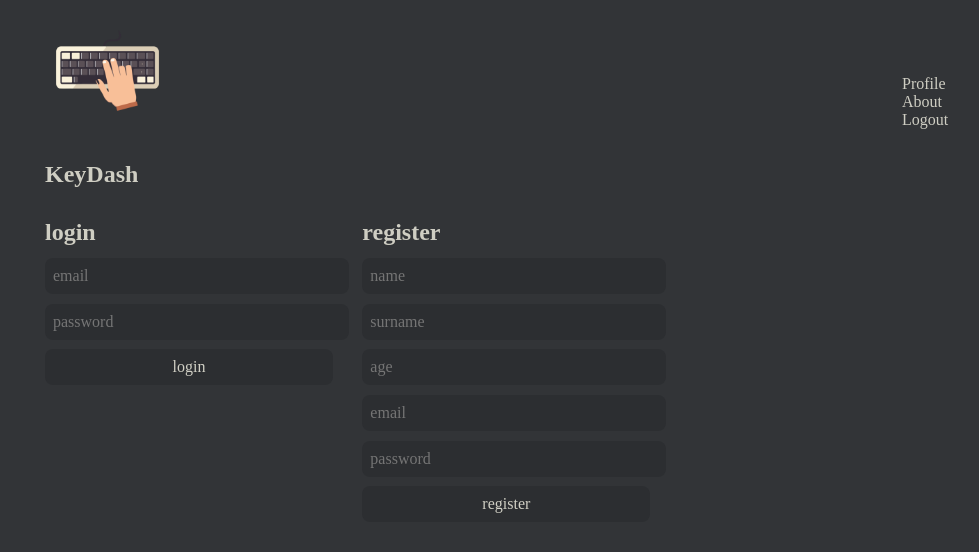
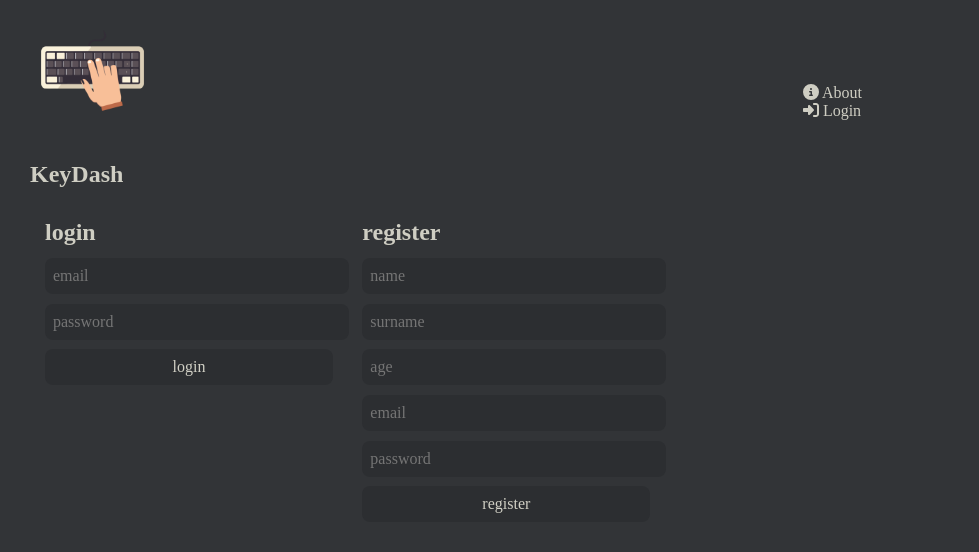
Before and after one commit to KeyDash-RSO-2023/frontend, a React (Vite) app: page /frontend/login in a window 1280 px wide. Shown: the top 552 px of the page, without its empty margins (194-1173 px from the left). Built offline with nearby package versions, Linux system fonts and the light colour scheme; no server answers; a web font is replaced by a local one.

Commit message:
feat: support register

```diff
--- a/package.json
+++ b/package.json
@@ -11,6 +11,9 @@
     "preview": "vite preview"
   },
   "dependencies": {
+    "@fortawesome/fontawesome-svg-core": "^6.5.1",
+    "@fortawesome/free-solid-svg-icons": "^6.5.1",
+    "@fortawesome/react-fontawesome": "^0.2.0",
     "dotenv": "^16.3.1",
     "react": "^18.2.0",
     "react-dom": "^18.2.0",
--- a/src/compontents/App/App.tsx
+++ b/src/compontents/App/App.tsx
@@ -5,11 +5,13 @@ import "./App.css";
 import { BrowserRouter as Router, Route, Routes } from 'react-router-dom';
 import Header from "../Header/Header";
 import Login from "../Login/Login";
+import { AuthProvider } from "../AuthContext/AuthContext";
 
 function App() {
   return (
     <div className="app-content">
       <Router>
+        <AuthProvider>
           <Header />
           <Routes>
             <Route path="/frontend" element={<Home />} />
@@ -17,6 +19,7 @@ function App() {
             <Route path="/frontend/about" element={<About />} />
             <Route path="/frontend/login" element={<Login />} />
           </Routes>
+        </AuthProvider>
       </Router>
     </div>
   );
--- /dev/null
+++ b/src/compontents/AuthContext/AuthContext.tsx
@@ -0,0 +1,16 @@
+// AuthContext.js
+import React, { createContext, useState, useContext } from 'react';
+
+const AuthContext = createContext(null);
+
+export const AuthProvider = ({ children }) => {
+  const [isLoggedIn, setIsLoggedIn] = useState(false);
+
+  return (
+    <AuthContext.Provider value={[ isLoggedIn, setIsLoggedIn ]}>
+      {children}
+    </AuthContext.Provider>
+  );
+};
+
+export const useAuth = () => useContext(AuthContext);
--- a/src/compontents/Header/Header.css
+++ b/src/compontents/Header/Header.css
@@ -28,6 +28,8 @@ img {
 
 .profile {
   color: #cfcec3;
+  display: flex;
+  align-items: center;
 }
 
 .about {
@@ -38,3 +40,7 @@ img {
   text-decoration: none;
   color: #cfcec3;
 }
+
+.link_style, .link_style svg {
+  display: inline;
+}
--- a/src/compontents/Header/Header.tsx
+++ b/src/compontents/Header/Header.tsx
@@ -1,26 +1,51 @@
 import logo from "../../assets/logo.png";
-import { Link } from "react-router-dom";
+import { Link, useNavigate } from "react-router-dom";
 import "./Header.css";
+import { FontAwesomeIcon } from "@fortawesome/react-fontawesome";
+import { faInfoCircle, faSignInAlt, faSignOutAlt, faUser } from "@fortawesome/free-solid-svg-icons";
+import { useEffect, useState } from "react";
+import { useAuth } from '../AuthContext/AuthContext';
 
 const Header = () => {
+  const [session, setSession] = useState(JSON.parse(localStorage.getItem('session')));
+  const [isLoggedIn, setIsLoggedIn] = useAuth();
+
+  const navigate = useNavigate();
+
+  const handleLogout = () => {
+    localStorage.removeItem('session');
+    setSession(null);
+    navigate('/frontend/login');
+    setIsLoggedIn(false);
+  }
+
   return (
     <div className="header">
-      <div className="col">
+      <div>
         <Link to="/frontend" className="link_style">
           <img src={logo} />
           <p className="title">KeyDash</p>
         </Link>
       </div>
       <div>
-        <div className="profile float-right">
-          <Link to="/frontend/profile" className="link_style">Profile</Link>
+        {isLoggedIn && (
+          <div className="profile menu-item">
+            <Link to="/frontend/profile" className="link_style"><FontAwesomeIcon icon={faUser} /> Profile</Link>
+          </div>
+        )}
+
+        <div className="about menu-item">
+          <Link to="/frontend/about" className="link_style"><FontAwesomeIcon icon={faInfoCircle} /> About</Link>
         </div>
-        <div className="about">
-          <Link to="/frontend/about" className="link_style">About</Link>
-        </div>
-        <div>
-          <Link to="/frontend/login" className="link_style">Logout</Link>
-        </div>
+        {isLoggedIn ? (
+          <div className="logout menu-item" onClick={handleLogout}>
+            <Link to="/frontend/login" className="link_style"><FontAwesomeIcon icon={faSignOutAlt} /> Logout</Link>
+          </div>
+        ) : (
+          <div className="login menu-item">
+            <Link to="/frontend/login" className="link_style"><FontAwesomeIcon icon={faSignInAlt} /> Login</Link>
+          </div>
+        )}
       </div>
     </div>
   );
--- a/src/compontents/Login/Login.tsx
+++ b/src/compontents/Login/Login.tsx
@@ -1,6 +1,7 @@
 import React, { useState } from "react";
 import { useNavigate } from 'react-router-dom';
 import { login, register } from "../../services/login";
+import { useAuth } from '../AuthContext/AuthContext';
 
 import "./Login.css";
 
@@ -9,6 +10,8 @@ const Login = () => {
   const [error, setError] = useState("");
   const [loginData, setLoginData] = useState({ email: '', password: '' });
   const [registerData, setRegisterData] = useState({ name: '', surname: '', age: '', email: '', password: '' });
+  const [ isLoggedIn, setIsLoggedIn ] = useAuth();
+
 
   const navigate = useNavigate();
 
@@ -32,6 +35,7 @@ const Login = () => {
       setError('Wrong credentials');
     }
 
+    setIsLoggedIn(true);
     setLoading(false);
   };
 
@@ -48,6 +52,7 @@ const Login = () => {
       setError('Wrong credentials');
     }
 
+    setIsLoggedIn(true);
     setLoading(false);
   };
 
```
Also changed, not shown: src/services/checkSession.ts (added, +23 -0 lines), 1 other file (tests, documents, lock files or other folders). Lines whose indentation alone changed are shown as unchanged.
